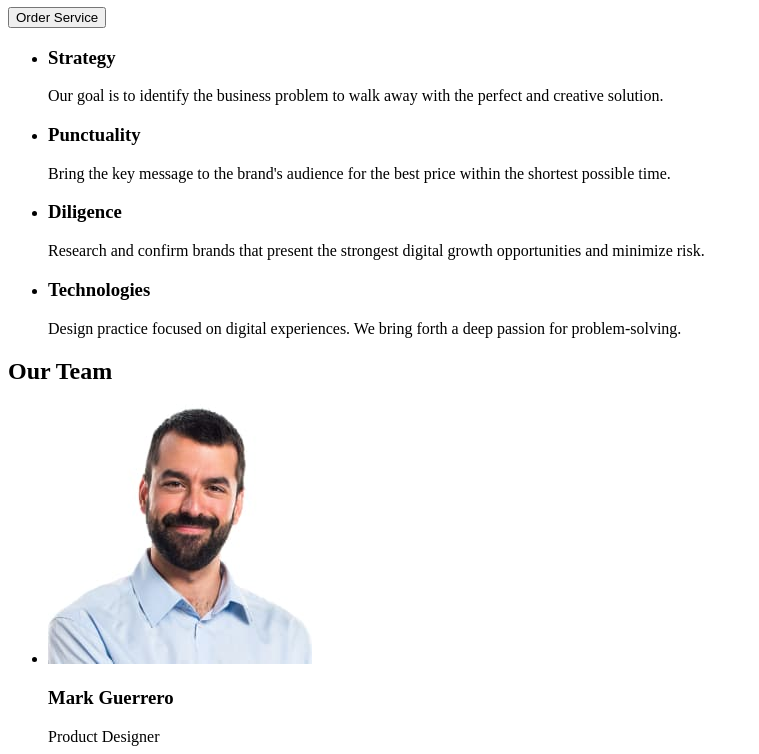
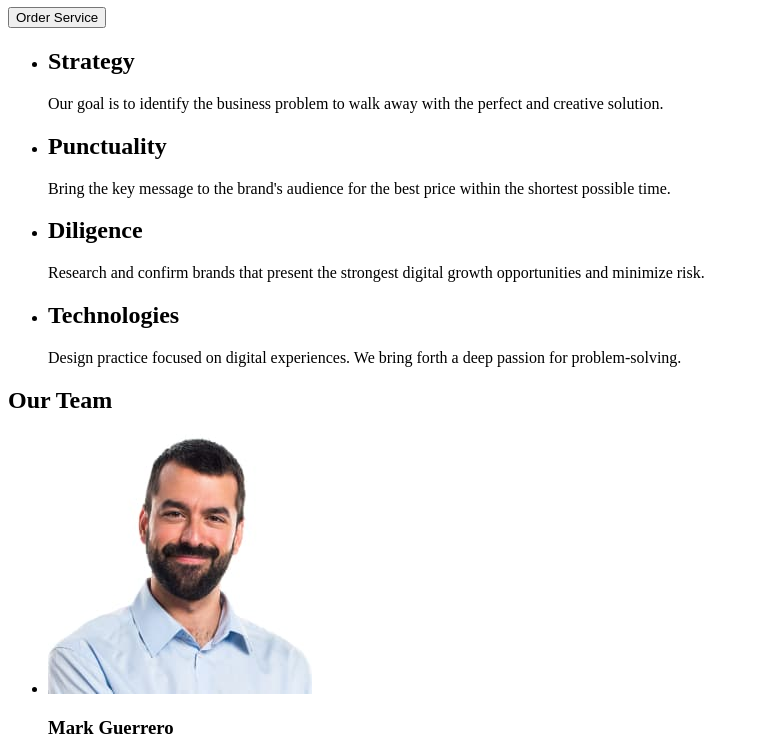
Before and after one commit to VitaliiHryshchenko/goit-markup-hw-01, a plain HTML site: page index.html in a window 1280 px wide. Shown: the part 117-871 px from the top of the page, without its empty margins (0-759 px from the left). Drawn offline with Linux system fonts and the light colour scheme.

Commit message:
Semantics and syntax corrections

```diff
--- a/index.html
+++ b/index.html
@@ -2,6 +2,7 @@
 <html lang="en">
   <head>
     <meta charset="UTF-8" />
+    <meta name="viewport" content="width=device-width, initial-scale=1.0" />
     <title>WebStudio</title>
   </head>
   <body>
@@ -12,42 +13,47 @@
         <a href="./index.html">Portfolio</a>
         <a href="./index.html">Contacts</a>
       </nav>
+      <address>
         <a href="mailto:info@devstudio.com">info@devstudio.com</a>
         <a href="tel:+110001111111">+11 (000) 111-11-11</a>
+      </address>
     </header>
     <main>
       <h1>Effective Solutions for Your Business</h1>
       <button type="button">Order Service</button>
+      <section>
         <ul>
           <li>
-          <h3>Strategy</h3>
+            <h2>Strategy</h2>
             <p>
               Our goal is to identify the business problem to walk away with the
               perfect and creative solution.
             </p>
           </li>
           <li>
-          <h3>Punctuality</h3>
+            <h2>Punctuality</h2>
             <p>
               Bring the key message to the brand's audience for the best price
               within the shortest possible time.
             </p>
           </li>
           <li>
-          <h3>Diligence</h3>
+            <h2>Diligence</h2>
             <p>
               Research and confirm brands that present the strongest digital
               growth opportunities and minimize risk.
             </p>
           </li>
           <li>
-          <h3>Technologies</h3>
+            <h2>Technologies</h2>
             <p>
               Design practice focused on digital experiences. We bring forth a
               deep passion for problem-solving.
             </p>
           </li>
         </ul>
+      </section>
+      <section>
         <h2>Our Team</h2>
         <ul>
           <li>
@@ -91,6 +97,7 @@
             <p>UI Designer</p>
           </li>
         </ul>
+      </section>
     </main>
     <footer>
       <a href="./index.html">WEBSTUDIO</a>
```
Lines whose indentation alone changed are shown as unchanged.
